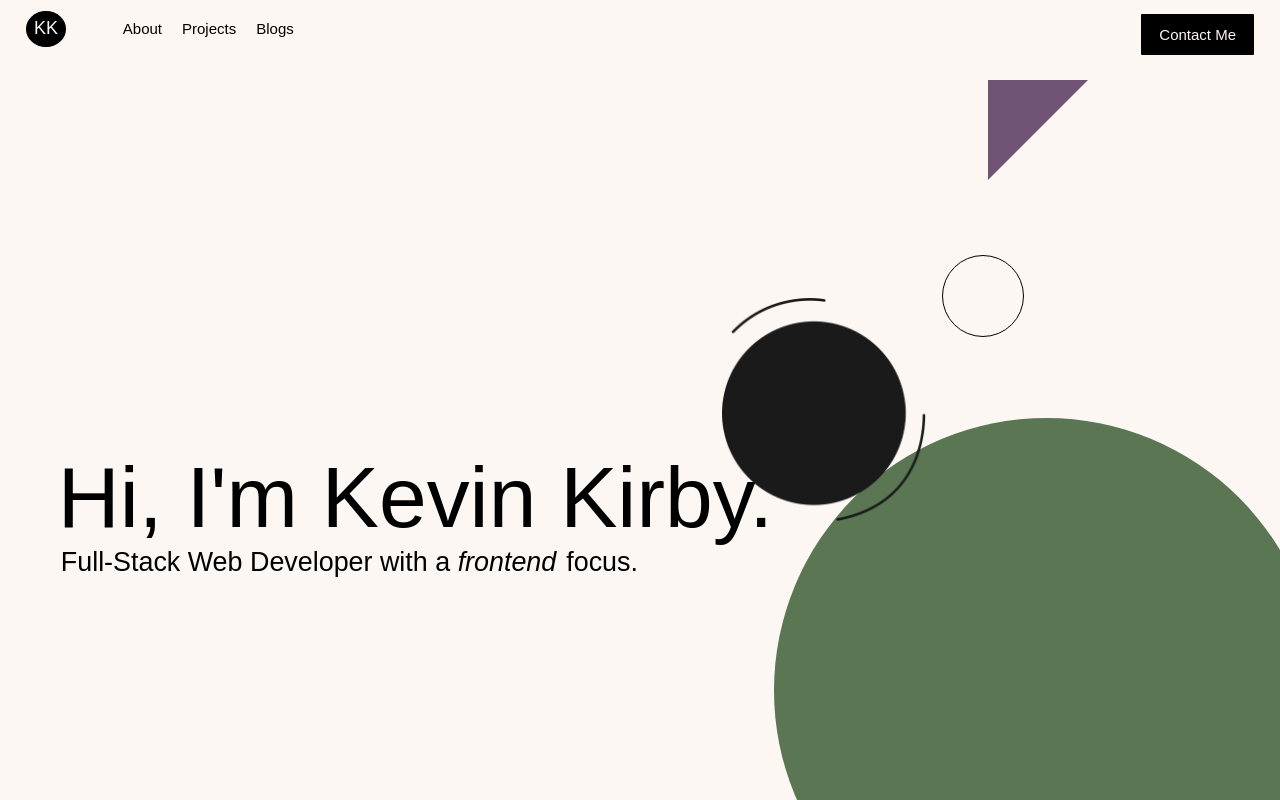
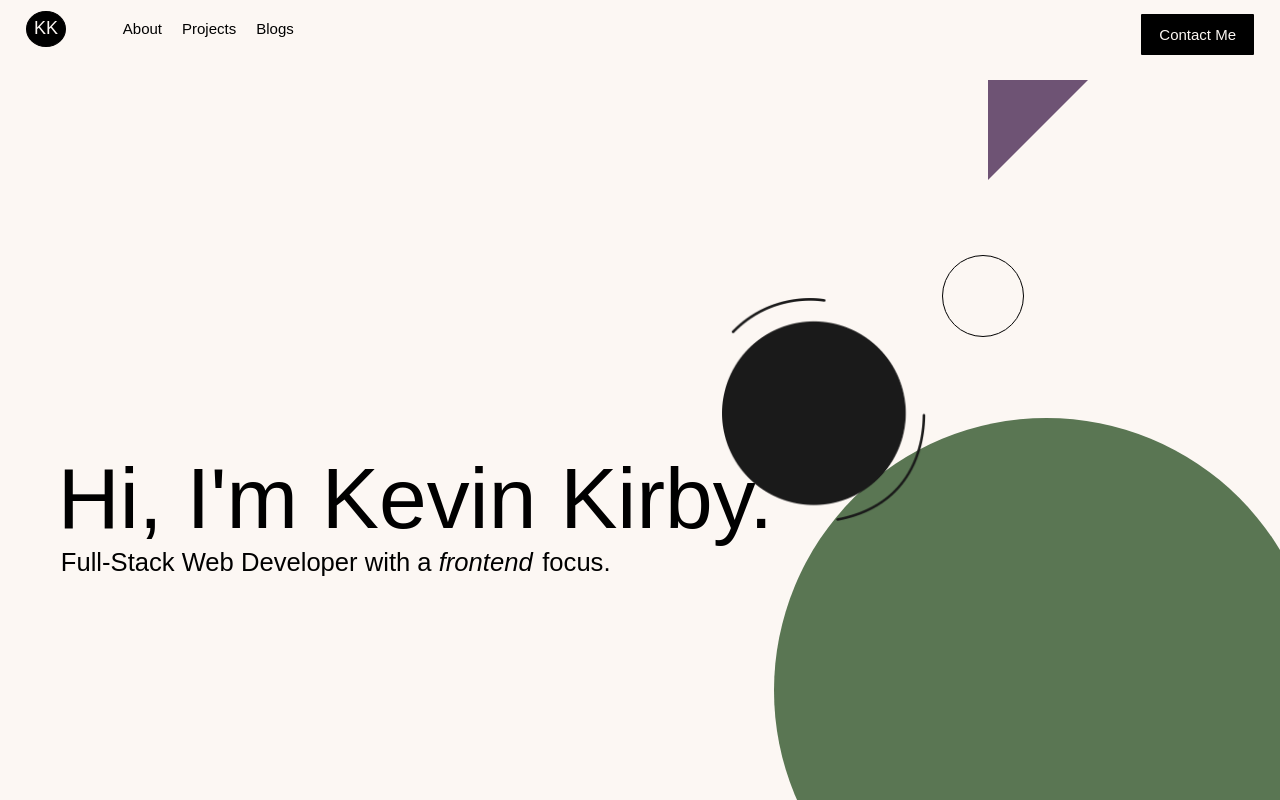
Before and after one commit to kkirby16/portfolio-website, a React (Create React App) app: page / in a window 1280 px wide. Built offline with nearby package versions, Linux system fonts and the light colour scheme; no server answers; a web font is replaced by a local one.

Commit message:
change font sizing

```diff
--- a/src/components/introduction/introduction.scss
+++ b/src/components/introduction/introduction.scss
@@ -20,7 +20,7 @@
 }
 
 .role {
-  font-size: 2.1vw;
+  font-size: 2vw;
   font-family: "futura-pt-21", sans-serif;
 
   display: flex;
```
